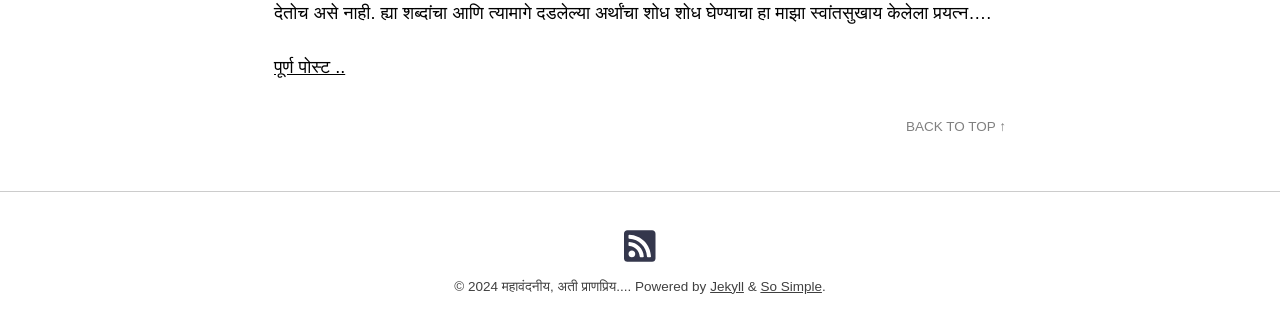
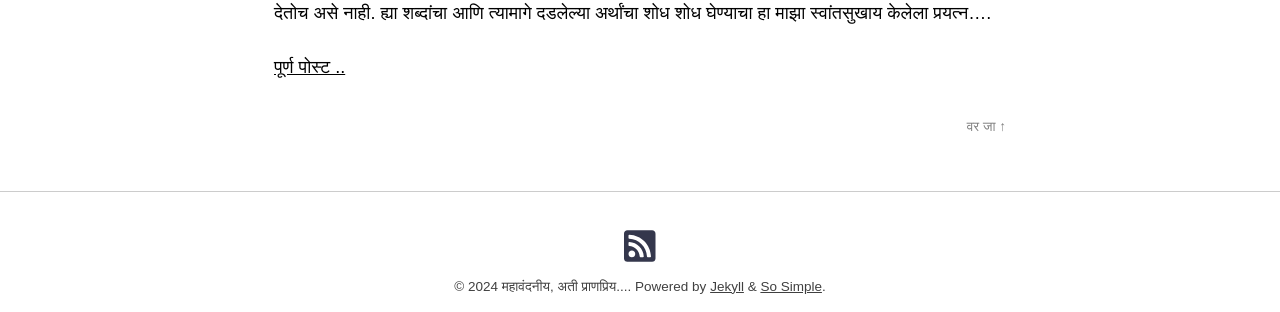
Before and after one commit to amalchaware/amalchaware.github.io, a Jekyll site: the page built from posts.md, in a window 1280 px wide. Shown: the part 721-1033 px from the top of the page. Built offline with Jekyll 4.4.1, drawn with Linux system fonts in a browser that asks for light colours; nearby versions of some CDN libraries; some of the changed text lies outside the part shown.

Commit message:
marathify

```diff
--- a/_data/text.yml
+++ b/_data/text.yml
@@ -20,11 +20,11 @@ en: &DEFAULT_EN
   results_found: "Result(s) found"
   share: "Share"
   tweet: "Tweet"
-  next: "Next"
-  previous: "Previous"
-  newer: "Newer"
-  older: "Older"
-  back_to_top: "Back to Top"
+  next: "पुढे"
+  previous: "मागे"
+  newer: "नवीन"
+  older: "जुने"
+  back_to_top: "वर जा"
   search_placeholder_text: "Enter your search term..."
   powered_by: "Powered by"
 en-US:
```
Also changed, not shown: _data/navigation.yml (+9 -4 lines).
